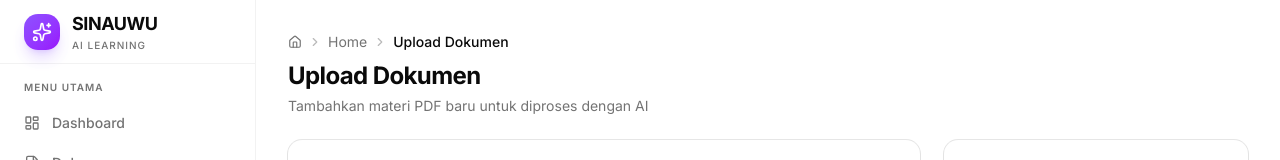
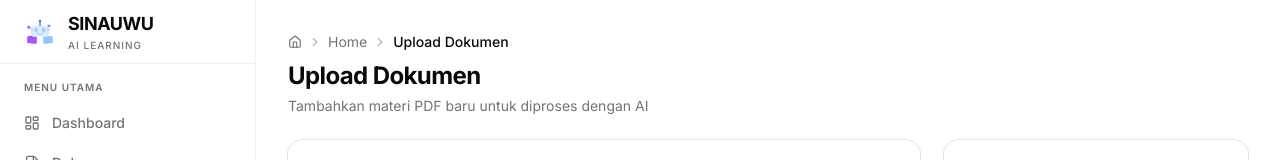
Before and after one commit to Ferdiana07/SINAUWU, a Next.js app: page /dashboard/upload in a window 1280 px wide. Shown: the top 160 px of the page. Built offline with nearby package versions, Linux system fonts and the light colour scheme; no server answers; the database is empty.

Commit message:
udah final tanpa auth

```diff
--- a/src/components/sidebar.tsx
+++ b/src/components/sidebar.tsx
@@ -12,6 +12,81 @@ import {
 } from "lucide-react";
 import { SidebarStats } from "@/components/sidebar-stats";
 import { ThemeToggle } from "@/components/theme-toggle";
+
+// Logo SVG - Robot with Book
+function LogoIcon() {
+  return (
+    <svg
+      viewBox="0 0 100 80"
+      className="h-8 w-8"
+      fill="none"
+      xmlns="http://www.w3.org/2000/svg"
+    >
+      {/* Book Base */}
+      <path
+        d="M10 55 Q15 50 25 52 Q35 54 40 52 L40 75 Q35 78 25 76 Q15 74 10 75 Z"
+        fill="url(#bookLeftGradient)"
+      />
+      <path
+        d="M60 52 Q65 50 75 52 Q85 54 90 55 L90 75 Q85 74 75 76 Q65 78 60 75 Z"
+        fill="url(#bookRightGradient)"
+      />
+
+      {/* Robot Head */}
+      <rect x="25" y="20" width="50" height="35" rx="6" fill="white" />
+      <rect x="25" y="20" width="50" height="35" rx="6" fill="url(#headGradient)" fillOpacity="0.3" />
+
+      {/* Antenna */}
+      <rect x="48" y="8" width="4" height="14" rx="2" fill="#3B82F6" />
+      <circle cx="50" cy="6" r="4" fill="#3B82F6" />
+
+      {/* Eyes */}
+      <circle cx="38" cy="33" r="6" fill="#93C5FD" />
+      <circle cx="62" cy="33" r="6" fill="#93C5FD" />
+      <circle cx="40" cy="31" r="2" fill="white" />
+      <circle cx="64" cy="31" r="2" fill="white" />
+
+      {/* Smile */}
+      <path
+        d="M40 43 Q50 52 60 43"
+        stroke="#93C5FD"
+        strokeWidth="3"
+        strokeLinecap="round"
+        fill="none"
+      />
+
+      {/* Blue accents on head sides */}
+      <rect x="21" y="25" width="6" height="20" rx="2" fill="#93C5FD" fillOpacity="0.5" />
+      <rect x="73" y="25" width="6" height="20" rx="2" fill="#93C5FD" fillOpacity="0.5" />
+
+      {/* Stars */}
+      <path
+        d="M15 18 L17 23 L22 23 L18 27 L20 32 L15 28 L10 32 L12 27 L8 23 L13 23 Z"
+        fill="#A855F7"
+      />
+      <path
+        d="M78 15 L79.5 19 L84 19 L80.5 22 L82 26 L78 23 L74 26 L75.5 22 L72 19 L76.5 19 Z"
+        fill="#3B82F6"
+      />
+
+      {/* Gradients */}
+      <defs>
+        <linearGradient id="bookLeftGradient" x1="10" y1="52" x2="40" y2="52">
+          <stop offset="0%" stopColor="#A855F7" />
+          <stop offset="100%" stopColor="#93C5FD" />
+        </linearGradient>
+        <linearGradient id="bookRightGradient" x1="60" y1="52" x2="90" y2="52">
+          <stop offset="0%" stopColor="#93C5FD" />
+          <stop offset="100%" stopColor="#3B82F6" />
+        </linearGradient>
+        <linearGradient id="headGradient" x1="25" y1="20" x2="75" y2="55">
+          <stop offset="0%" stopColor="#93C5FD" />
+          <stop offset="100%" stopColor="#60A5FA" />
+        </linearGradient>
+      </defs>
+    </svg>
+  );
+}
 
 const navigation = [
   {
@@ -46,9 +121,7 @@ export function Sidebar() {
     <aside className="fixed left-0 top-0 z-40 flex h-screen w-64 flex-col border-r border-border/50 bg-card/80 backdrop-blur-xl">
       {/* Logo Section */}
       <div className="flex h-16 items-center gap-3 border-b border-border/50 px-6">
-        <div className="flex h-9 w-9 items-center justify-center rounded-xl bg-gradient-to-br from-violet-500 to-purple-600 shadow-lg shadow-violet-500/25">
-          <Sparkles className="h-5 w-5 text-white" />
-        </div>
+        <LogoIcon />
         <div className="flex flex-col">
           <span className="text-lg font-bold tracking-tight">SINAUWU</span>
           <span className="text-[10px] font-medium uppercase tracking-widest text-muted-foreground">
```
